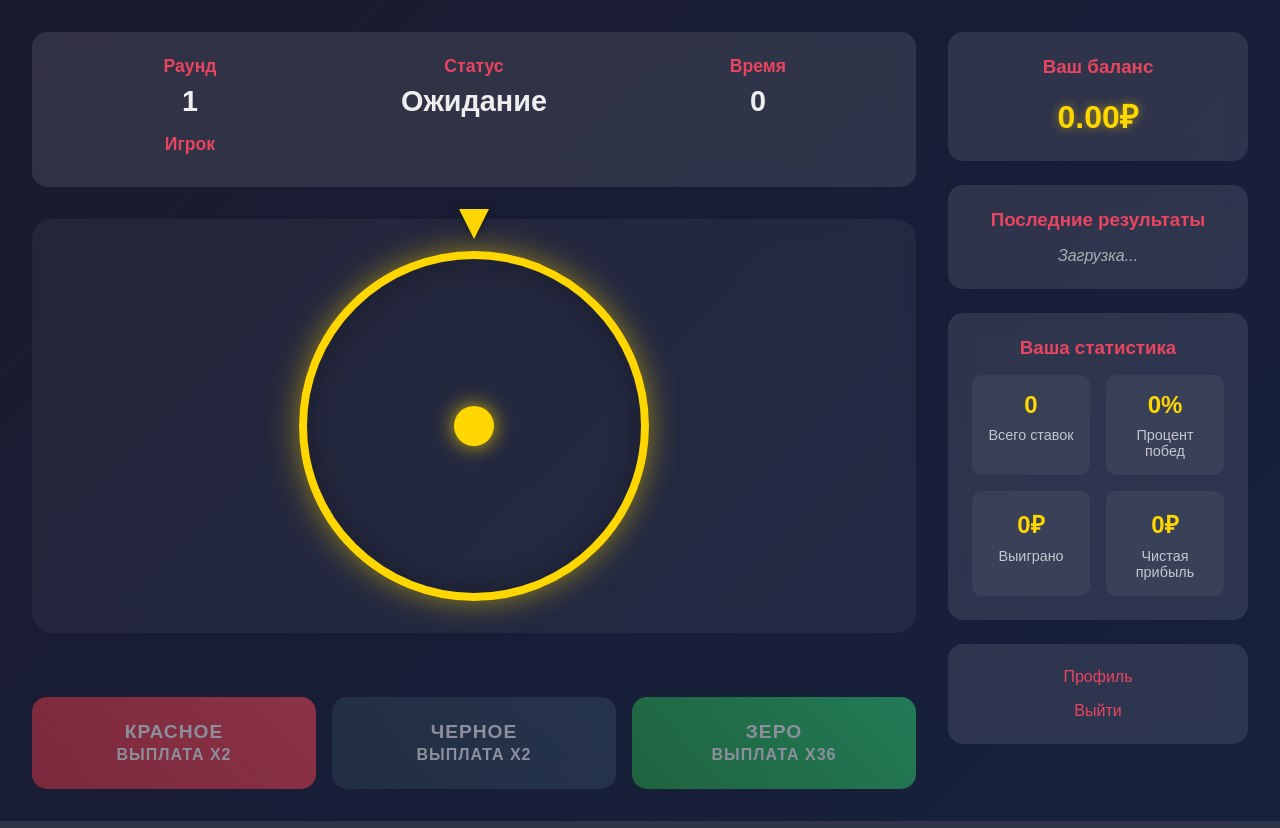
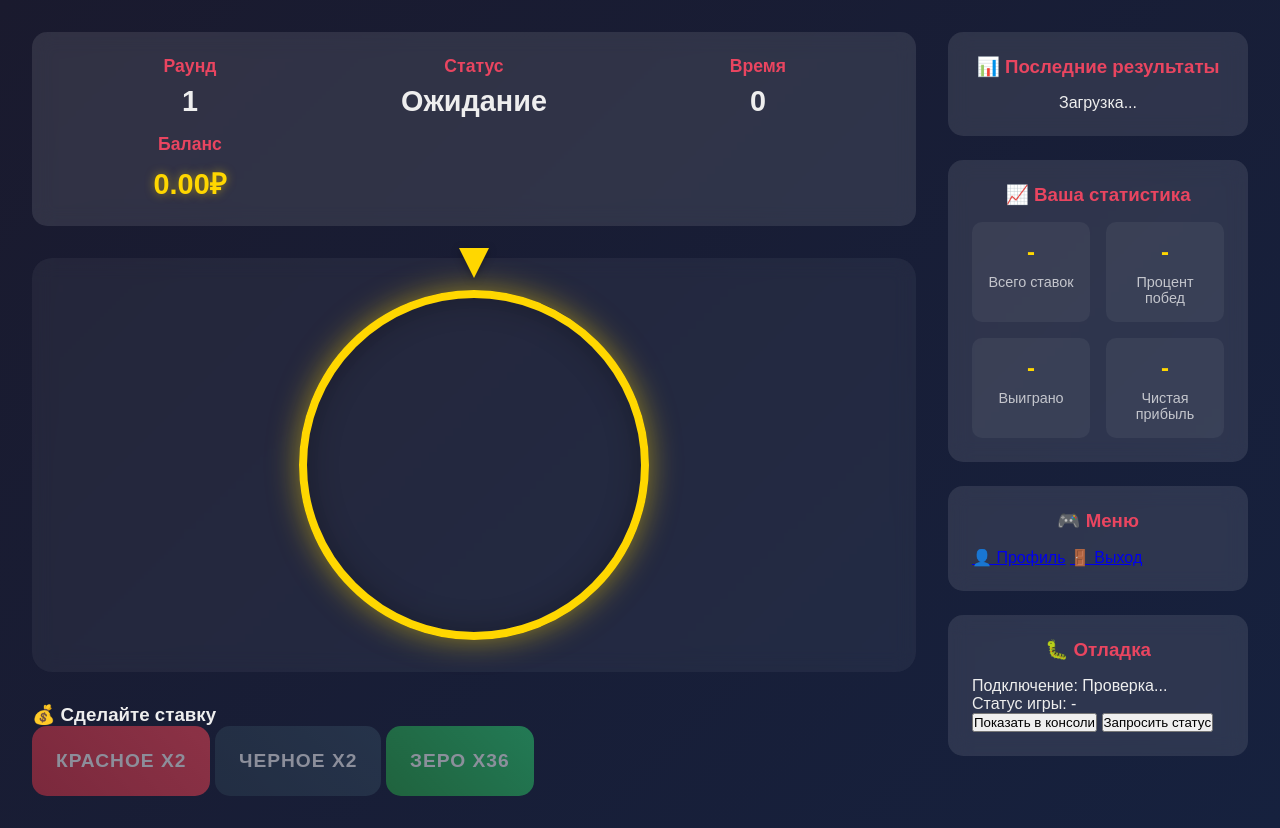
Before and after one commit to esketitniy/telegram-roulette-bot, a Python web app: template templates/index.html in a window 1280 px wide. Run offline with Jinja, Linux system fonts and the light colour scheme; the template is opened without the code that fills it, so the values that code supplies are empty; some libraries are stand-ins or nearby versions.

Commit message:
Update index.html

```diff
--- a/templates/index.html
+++ b/templates/index.html
@@ -5,25 +5,12 @@
     <meta name="viewport" content="width=device-width, initial-scale=1.0">
     <title>Европейская Рулетка Онлайн</title>
     <link rel="stylesheet" href="{{ url_for('static', filename='css/style.css') }}">
-    <script src="https://cdnjs.cloudflare.com/ajax/libs/socket.io/4.0.0/socket.io.js"></script>
 </head>
 <body>
-    <!-- Flash сообщения -->
-    {% with messages = get_flashed_messages() %}
-        {% if messages %}
-            <div class="flash-messages">
-                {% for message in messages %}
-                    <div class="flash-message">{{ message }}</div>
-                {% endfor %}
-            </div>
-        {% endif %}
-    {% endwith %}
-
-    <!-- Основной контейнер -->
     <div class="game-container">
-        <!-- Основная игровая область -->
+        <!-- Главная игровая область -->
         <div class="game-main">
-            <!-- Информационная панель -->
+            <!-- Информация о игре -->
             <div class="game-info">
                 <div class="info-item">
                     <h3>Раунд</h3>
@@ -31,77 +18,74 @@
                 </div>
                 <div class="info-item">
                     <h3>Статус</h3>
-                    <p id="gameStatus">Ожидание</p>
+                    <p id="gameStatus" class="status-waiting">Ожидание</p>
                 </div>
                 <div class="info-item">
                     <h3>Время</h3>
                     <p id="timer">0</p>
                 </div>
                 <div class="info-item">
-                    <h3>Игрок</h3>
-                    <p>{{ user.username }}</p>
+                    <h3>Баланс</h3>
+                    <p id="userBalance" class="balance-amount">{{ "%.2f"|format(user.balance) }}₽</p>
                 </div>
             </div>
 
             <!-- Рулетка -->
             <div class="roulette-container">
                 <div class="roulette-pointer"></div>
-                <div class="roulette-wheel">
-                    <!-- Секторы будут созданы через JavaScript -->
+                <div class="roulette-wheel" id="rouletteWheel">
+                    <!-- Сектора будут созданы через JavaScript -->
                 </div>
-                <div class="roulette-center"></div>
             </div>
 
             <!-- Кнопки ставок -->
-            <div class="betting-controls">
+            <div class="betting-section">
+                <h3>💰 Сделайте ставку</h3>
+                <div class="bet-buttons">
                     <button class="bet-button bet-red" data-bet="red" disabled>
-                    Красное<br><small>Выплата x2</small>
+                        <span class="bet-label">Красное</span>
+                        <span class="bet-multiplier">x2</span>
                     </button>
                     <button class="bet-button bet-black" data-bet="black" disabled>
-                    Черное<br><small>Выплата x2</small>
+                        <span class="bet-label">Черное</span>
+                        <span class="bet-multiplier">x2</span>
                     </button>
                     <button class="bet-button bet-green" data-bet="green" disabled>
-                    Зеро<br><small>Выплата x36</small>
+                        <span class="bet-label">Зеро</span>
+                        <span class="bet-multiplier">x36</span>
                     </button>
+                </div>
             </div>
         </div>
 
         <!-- Боковая панель -->
         <div class="game-sidebar">
-            <!-- Баланс -->
+            <!-- Последние результаты -->
             <div class="sidebar-section">
-                <h3>Ваш баланс</h3>
-                <div class="balance-info">
-                    <div class="balance-amount" id="userBalance">0.00₽</div>
-                </div>
-            </div>
-
-            <!-- История результатов -->
-            <div class="sidebar-section">
-                <h3>Последние результаты</h3>
+                <h3>📊 Последние результаты</h3>
                 <div class="recent-results" id="recentResults">
-                    <div class="no-results">Загрузка...</div>
+                    <div class="loading">Загрузка...</div>
                 </div>
             </div>
 
             <!-- Статистика игрока -->
             <div class="sidebar-section">
-                <h3>Ваша статистика</h3>
-                <div class="player-stats" id="playerStats">
+                <h3>📈 Ваша статистика</h3>
+                <div class="player-stats">
                     <div class="stat-item">
-                        <div class="stat-value" id="totalBets">0</div>
+                        <div class="stat-value" id="totalBets">-</div>
                         <div class="stat-label">Всего ставок</div>
                     </div>
                     <div class="stat-item">
-                        <div class="stat-value" id="winRate">0%</div>
+                        <div class="stat-value" id="winRate">-</div>
                         <div class="stat-label">Процент побед</div>
                     </div>
                     <div class="stat-item">
-                        <div class="stat-value" id="totalWinnings">0₽</div>
+                        <div class="stat-value" id="totalWinnings">-</div>
                         <div class="stat-label">Выиграно</div>
                     </div>
                     <div class="stat-item">
-                        <div class="stat-value" id="netProfit">0₽</div>
+                        <div class="stat-value" id="netProfit">-</div>
                         <div class="stat-label">Чистая прибыль</div>
                     </div>
                 </div>
@@ -109,29 +93,68 @@
 
             <!-- Навигация -->
             <div class="sidebar-section">
-                <div style="text-align: center;">
-                    <a href="{{ url_for('profile') }}" style="color: var(--accent-color); text-decoration: none; display: block; margin-bottom: 1rem;">Профиль</a>
-                    <a href="{{ url_for('logout') }}" style="color: var(--accent-color); text-decoration: none;">Выйти</a>
+                <h3>🎮 Меню</h3>
+                <div class="nav-menu">
+                    <a href="{{ url_for('profile') }}" class="nav-button">👤 Профиль</a>
+                    <a href="{{ url_for('logout') }}" class="nav-button">🚪 Выход</a>
+                </div>
+            </div>
+
+            <!-- Отладочная информация (только в режиме разработки) -->
+            <div class="sidebar-section debug-section" style="display: none;" id="debugSection">
+                <h3>🐛 Отладка</h3>
+                <div class="debug-info">
+                    <p>Подключение: <span id="connectionStatus">Проверка...</span></p>
+                    <p>Статус игры: <span id="debugGameStatus">-</span></p>
+                    <button onclick="window.rouletteGame?.debugInfo()" class="debug-btn">Показать в консоли</button>
+                    <button onclick="window.rouletteGame?.requestGameState()" class="debug-btn">Запросить статус</button>
                 </div>
             </div>
         </div>
     </div>
 
-    <!-- Модальное окно ставки -->
+    <!-- Модальное окно для размещения ставки -->
     <div id="betModal" class="modal">
         <div class="modal-content">
             <span class="close">&times;</span>
-            <h2>Размещение ставки</h2>
-            <p>Ставка на: <strong id="betType"></strong></p>
-            <input type="number" id="betAmount" placeholder="Введите сумму ставки" min="1" step="0.01">
-            <br><br>
-            <button id="confirmBet">Подтвердить ставку</button>
+            <h3>💰 Размещение ставки</h3>
+            <p>Тип ставки: <strong id="betType">-</strong></p>
+            <div class="form-group">
+                <label for="betAmount">Сумма ставки (₽):</label>
+                <input type="number" id="betAmount" min="1" max="{{ user.balance }}" step="0.01" placeholder="Введите сумму">
+            </div>
+            <div class="modal-actions">
+                <button id="confirmBet" class="btn-primary">Поставить</button>
+                <button class="close btn-secondary">Отмена</button>
+            </div>
         </div>
     </div>
 
-    <!-- Контейнер для уведомлений -->
-    <div id="notifications" class="notifications-container"></div>
+    <!-- Подключение скриптов -->
+    <script src="https://cdnjs.cloudflare.com/ajax/libs/socket.io/4.7.2/socket.io.js"></script>
+    <script src="{{ url_for('static', filename='js/game.js') }}"></script>
 
-    <script src="{{ url_for('static', filename='js/game.js') }}"></script>
+    <!-- Скрипт для отладки -->
+    <script>
+        // Показываем отладочную секцию в режиме разработки
+        if (window.location.hostname === 'localhost' || window.location.hostname === '127.0.0.1') {
+            document.getElementById('debugSection').style.display = 'block';
+
+            // Обновляем статус подключения
+            setInterval(() => {
+                const statusElement = document.getElementById('connectionStatus');
+                const gameStatusElement = document.getElementById('debugGameStatus');
+
+                if (window.rouletteGame && statusElement) {
+                    statusElement.textContent = window.rouletteGame.socket.connected ? '✅ Подключен' : '❌ Отключен';
+                    statusElement.style.color = window.rouletteGame.socket.connected ? 'green' : 'red';
+                }
+
+                if (window.rouletteGame && gameStatusElement) {
+                    gameStatusElement.textContent = window.rouletteGame.gameState.status || 'неизвестно';
+                }
+            }, 1000);
+        }
+    </script>
 </body>
 </html>
```
Lines whose indentation alone changed are shown as unchanged.
